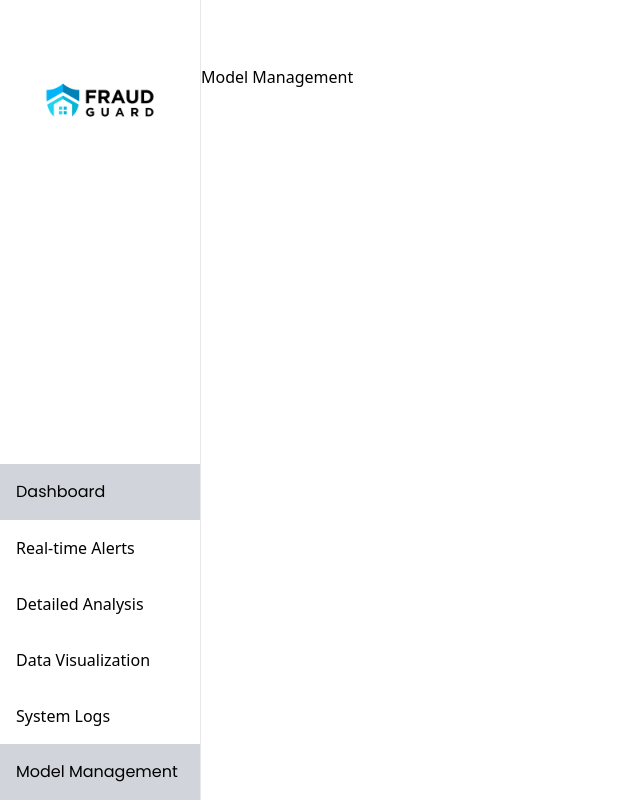
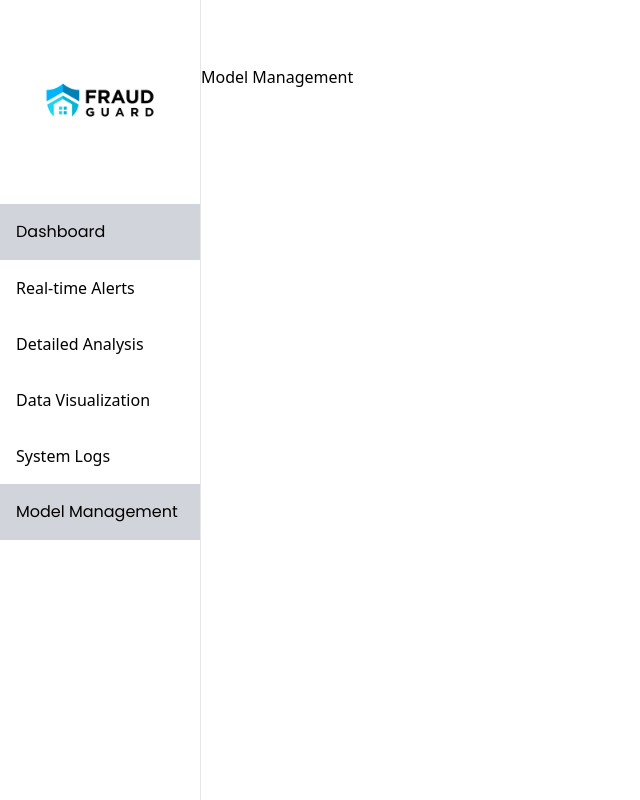
Before and after one commit to yolokazi-cloud/FraudGuardAI, a Next.js app in the folder frontend/: page /model-management in a window 1280 px wide. Shown: the whole page, without its empty margins (0-640 px from the left). Built offline with nearby package versions, Linux system fonts and the light colour scheme.

Commit message:
Fixed NavLinks

```diff
--- a/frontend/components/SideBar.jsx
+++ b/frontend/components/SideBar.jsx
@@ -20,7 +20,7 @@ const SideBar = () => {
   const [activeLink, setActiveLink] = useState(sidebarLinks[0].path);
 
   return (
-    <section className="custom-scrollbar sticky left-0 top-0 flex h-screen flex-col justify-between overflow-y border-r shadow-light">
+    <section className="custom-scrollbar sticky left-0 top-0 flex h-screen flex-col  overflow-y border-r shadow-light">
       <Image
         src={logo}
         width={200}
```
